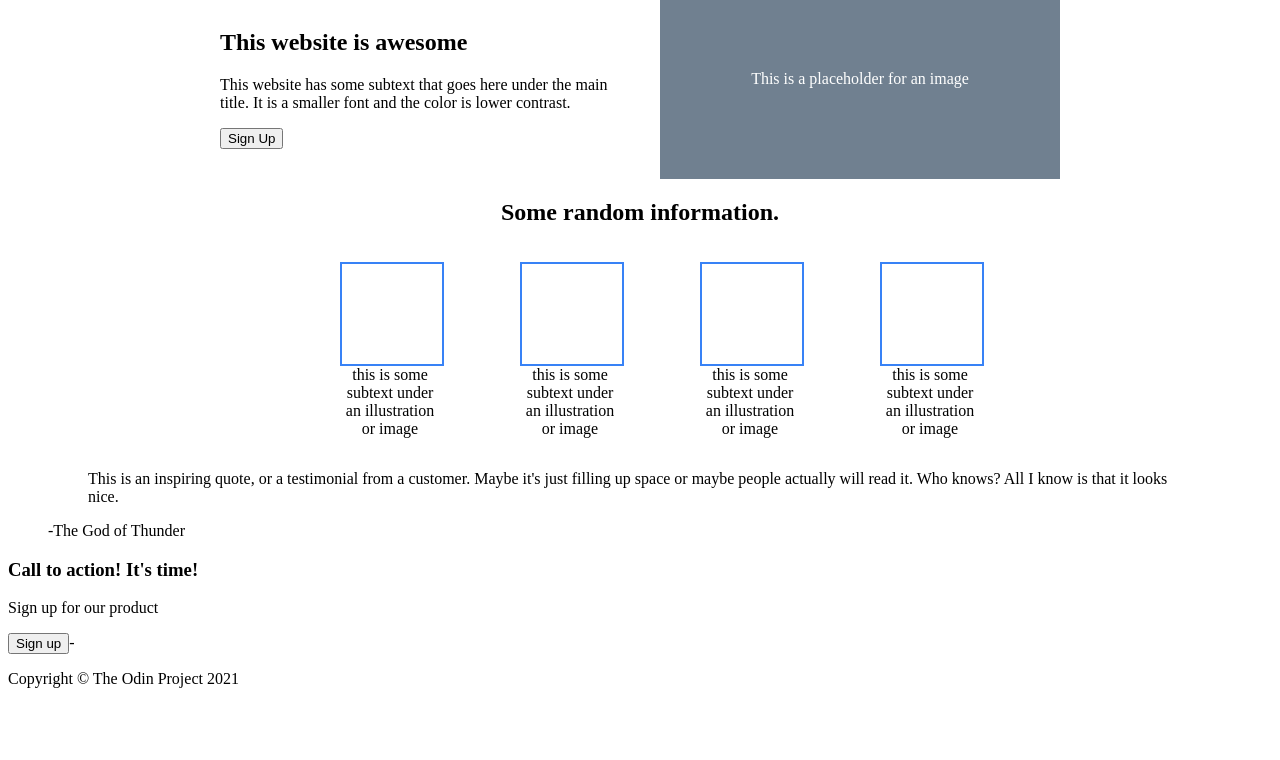
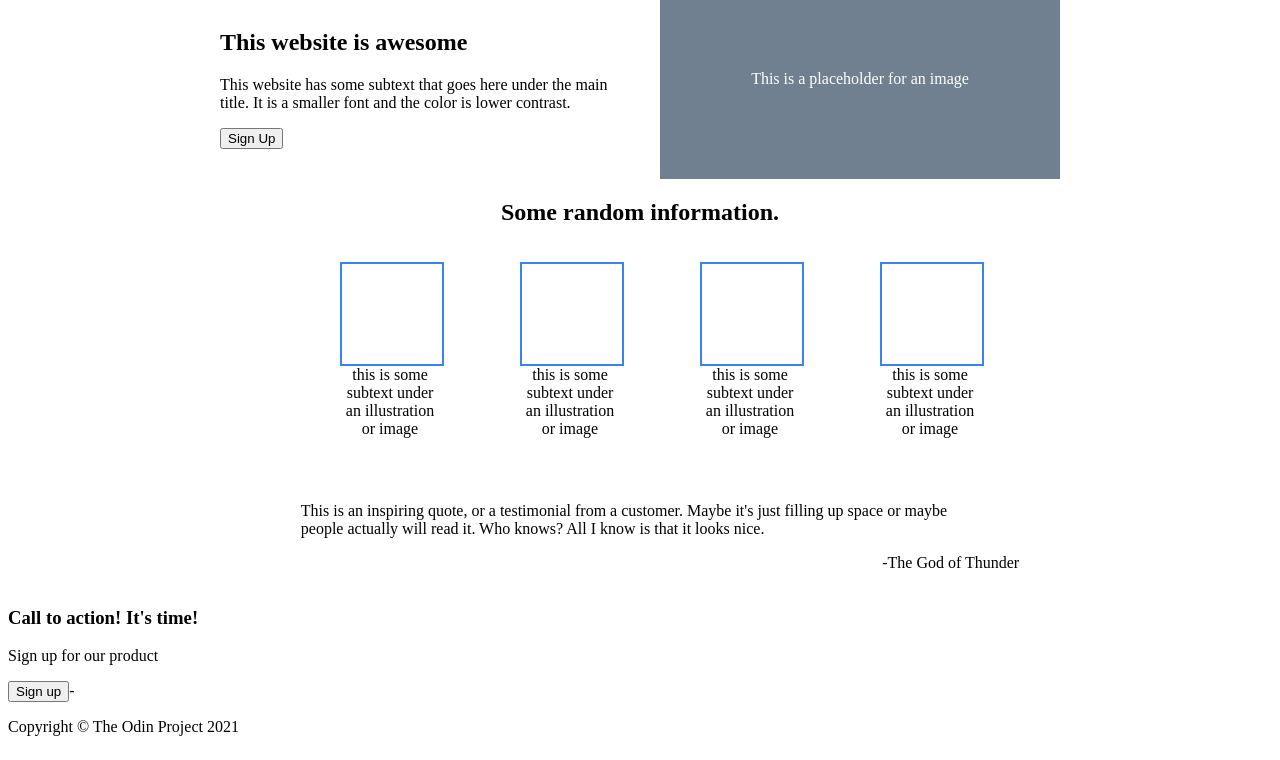
Before and after one commit to p-mendez/odin-landing-page, a plain HTML site: page index.html in a window 1280 px wide. Shown: the part 47-807 px from the top of the page. Drawn offline with Linux system fonts and the light colour scheme.

Commit message:
Arrange quote items

```diff
--- a/index.html
+++ b/index.html
@@ -37,10 +37,12 @@
                         <li><figure><div class="square-frame"></div><figcaption><center>this is some subtext under an illustration or image</center></figcaption></figure></li>
                     </ul>
                 </section>
-                <figure>
-                    <blockquote>This is an inspiring quote, or a testimonial from a customer. Maybe it's just filling up space or maybe people actually will read it. Who knows? All I know is that it looks nice.</blockquote>
-                    <figcaption>-The God of Thunder</figcaption>
-                </figure>
+                <section class="quote-container">
+                    <figure class="quote">
+                        <blockquote>This is an inspiring quote, or a testimonial from a customer. Maybe it's just filling up space or maybe people actually will read it. Who knows? All I know is that it looks nice.</blockquote>
+                        <figcaption>-The God of Thunder</figcaption>
+                    </figure>
+                </section>
                 <section>
                     <div class="banner">
                         <h3>Call to action! It's time!</h3>
--- a/styles.css
+++ b/styles.css
@@ -71,3 +71,20 @@ article > * {
     height: 100px;
     width: 100px;
 }
+
+main .quote-container {
+    display: flex;
+    justify-content: center;
+}
+
+main .quote {
+    display: flex;
+    flex-direction: column;
+    align-items: center;
+    /* border: 2px solid lime; */
+    width: 60%;
+}
+
+.quote figcaption {
+    align-self:flex-end;
+}
```
